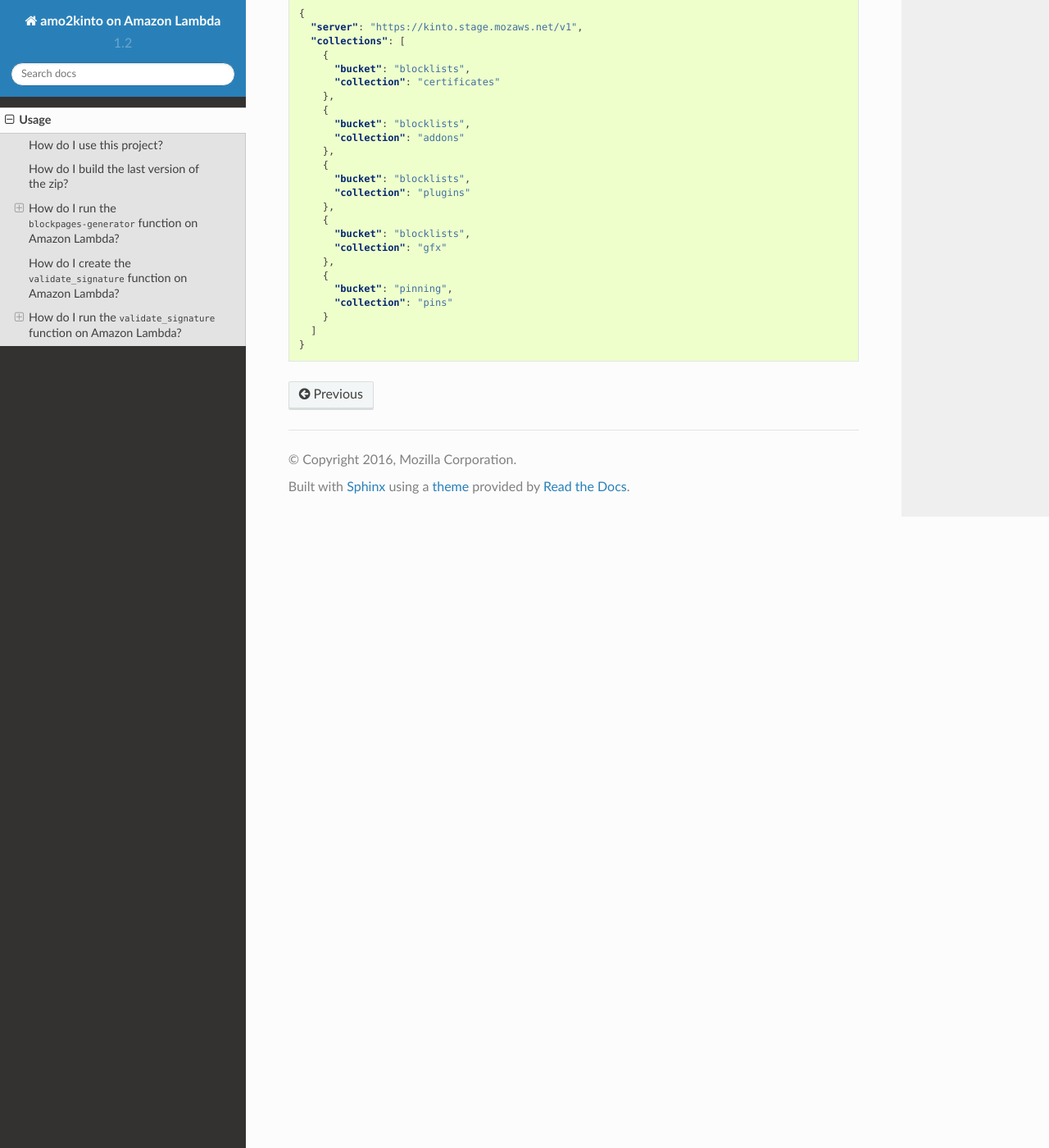
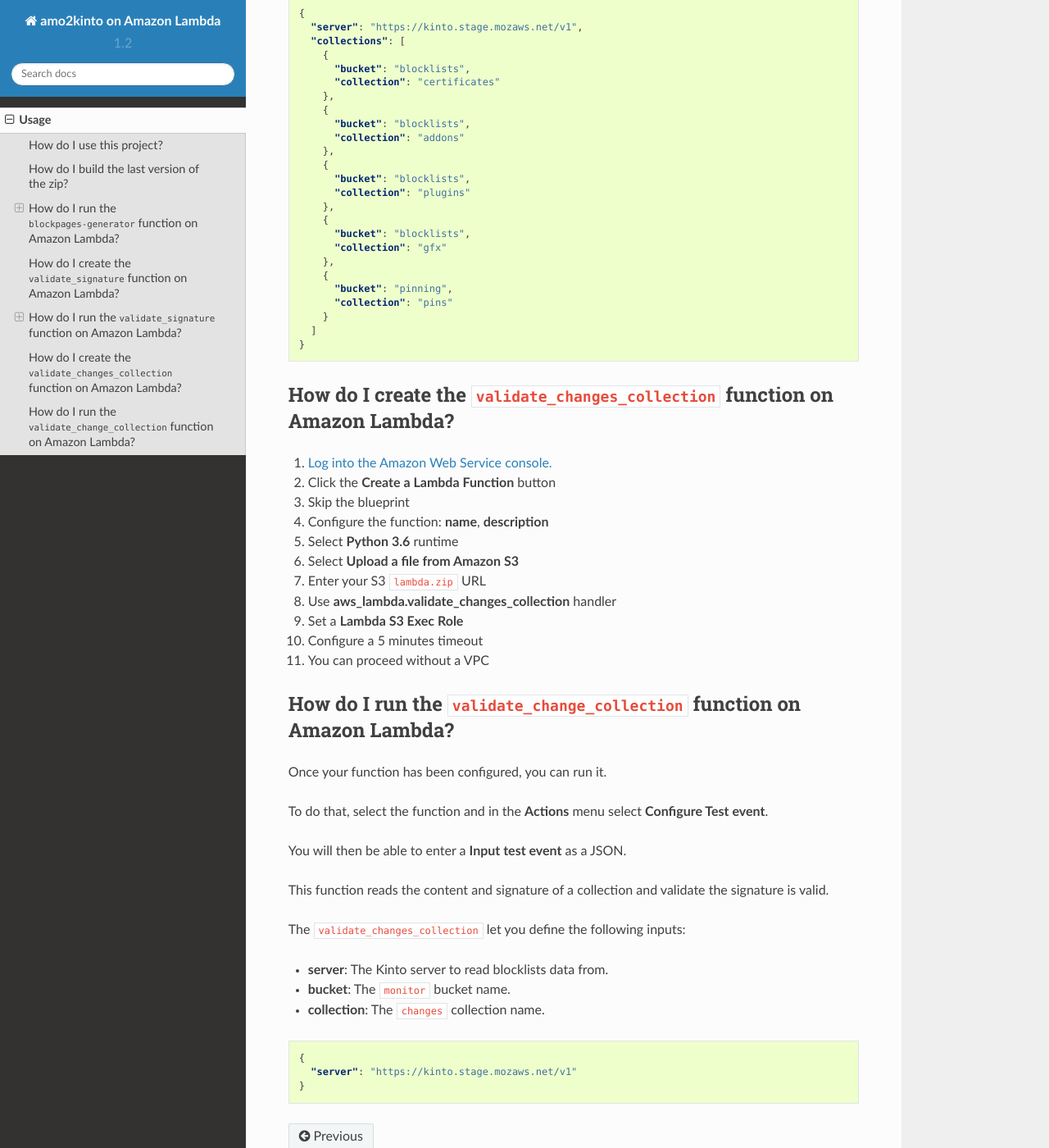
Before and after one commit to mozilla-services/remote-settings-lambdas, a Sphinx documentation site: the page built from docs/source/usage.rst, in a window 1280 px wide and 1400 px high, scrolled down 2966 px. Shown: the whole window at 82% size. Built offline with Sphinx 7.4.7 and the Read the Docs theme 2.0.0, drawn with Linux system fonts in a browser that asks for light colours.

Commit message:
Add a validate_changes_collection lambda.

```diff
--- a/docs/source/usage.rst
+++ b/docs/source/usage.rst
@@ -137,3 +137,46 @@ Settings related to the Kinto server
         }
       ]
     }
+
+
+How do I create the ``validate_changes_collection`` function on Amazon Lambda?
+------------------------------------------------------------------------------
+
+1. `Log into the Amazon Web Service console. <https://console.aws.amazon.com/lambda/home>`_
+2. Click the **Create a Lambda Function** button
+3. Skip the blueprint
+4. Configure the function: **name**, **description**
+5. Select **Python 3.6** runtime
+6. Select **Upload a file from Amazon S3**
+7. Enter your S3 ``lambda.zip`` URL
+8. Use **aws_lambda.validate_changes_collection** handler
+9. Set a **Lambda S3 Exec Role**
+10. Configure a 5 minutes timeout
+11. You can proceed without a VPC
+
+
+How do I run the ``validate_change_collection`` function on Amazon Lambda?
+--------------------------------------------------------------------------
+
+Once your function has been configured, you can run it.
+
+To do that, select the function and in the **Actions** menu select
+**Configure Test event**.
+
+You will then be able to enter a **Input test event** as a JSON.
+
+This function reads the content and signature of a collection and
+validate the signature is valid.
+
+The ``validate_changes_collection`` let you define the following inputs:
+
+- **server**: The Kinto server to read blocklists data from.
+- **bucket**: The ``monitor`` bucket name.
+- **collection**: The ``changes`` collection name.
+
+
+.. code-block:: json
+
+    {
+      "server": "https://kinto.stage.mozaws.net/v1"
+    }
```
Also changed, not shown: README.md (+2 -0 lines), aws_lambda.py (+28 -0 lines).
